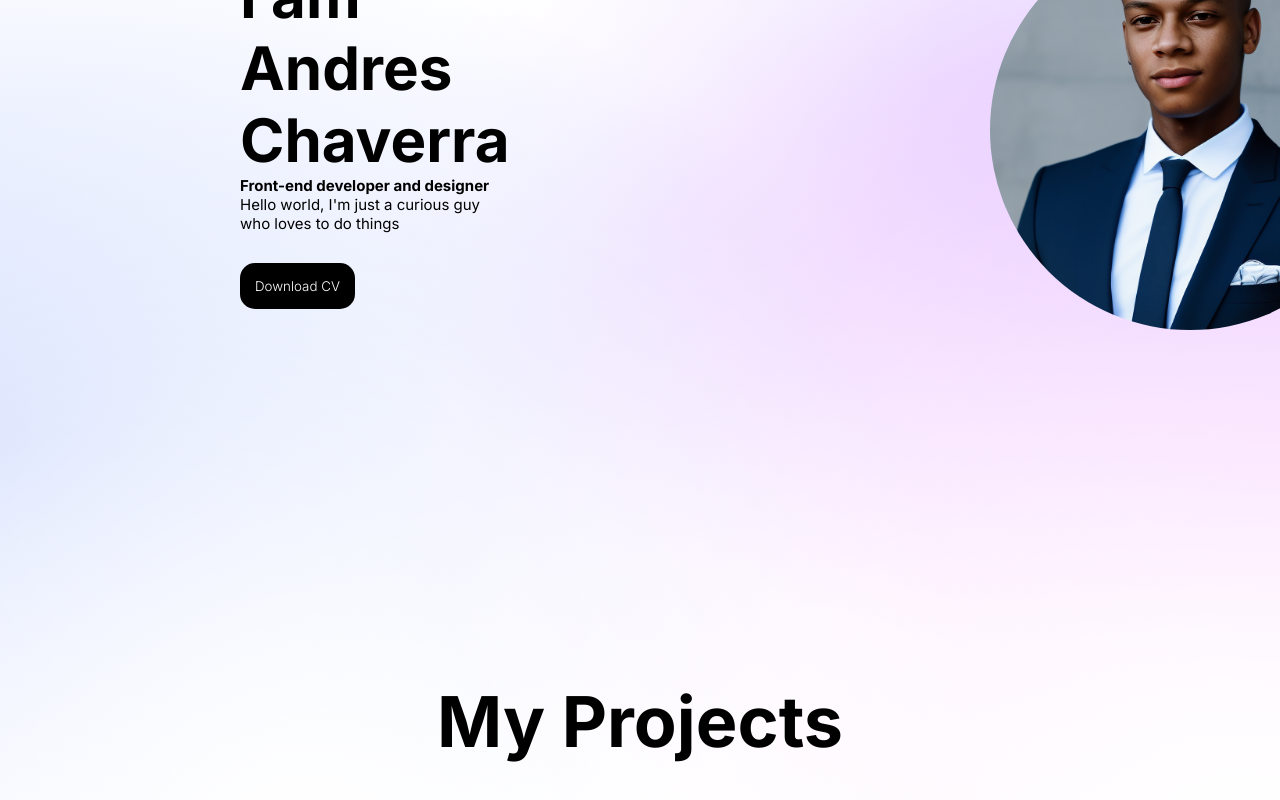
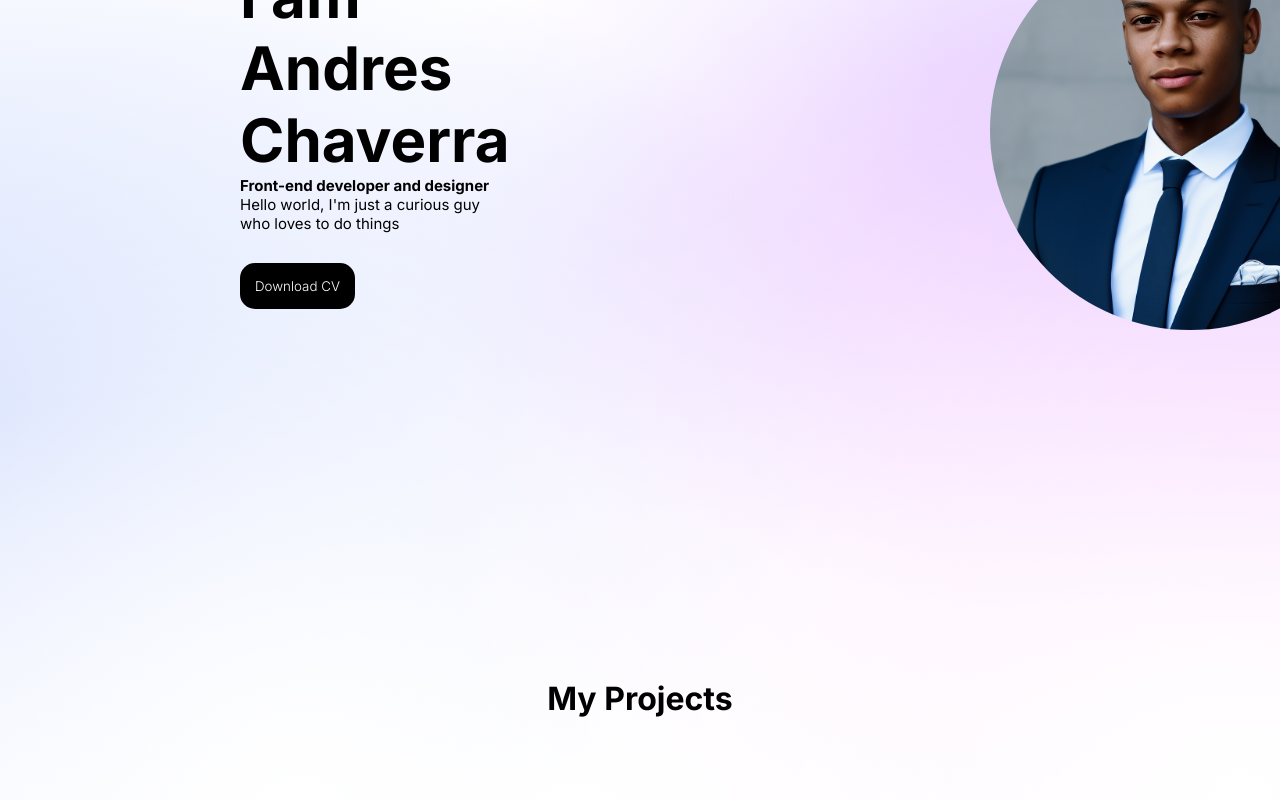
Before and after one commit to Andrew-cx8/my-react-portfolio, a React (Vite) app: page / in a window 1280 px wide. Shown: the part 310-1110 px from the top of the page. Built offline with nearby package versions, Linux system fonts and the light colour scheme.

Commit message:
Improved css

```diff
--- a/src/components/Projects/MyProjects.css
+++ b/src/components/Projects/MyProjects.css
@@ -4,7 +4,3 @@
     width: 100vw;
     padding: 100px;
 }
-
-.text{
-    font-size: 35px;
-}
```
